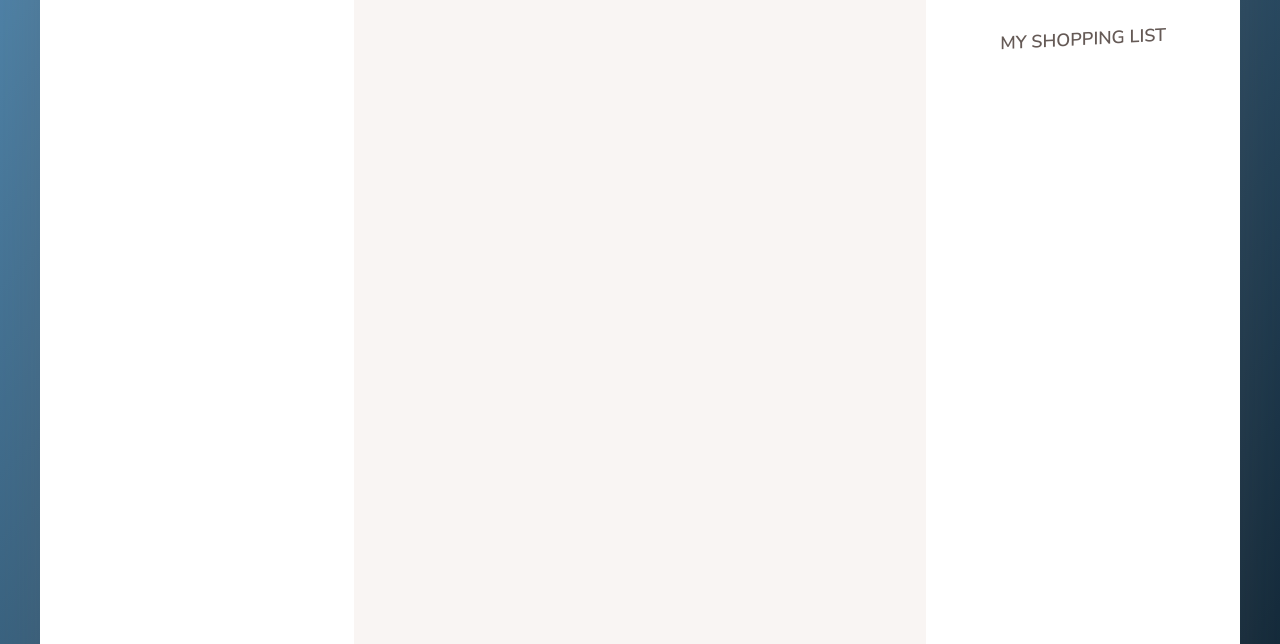
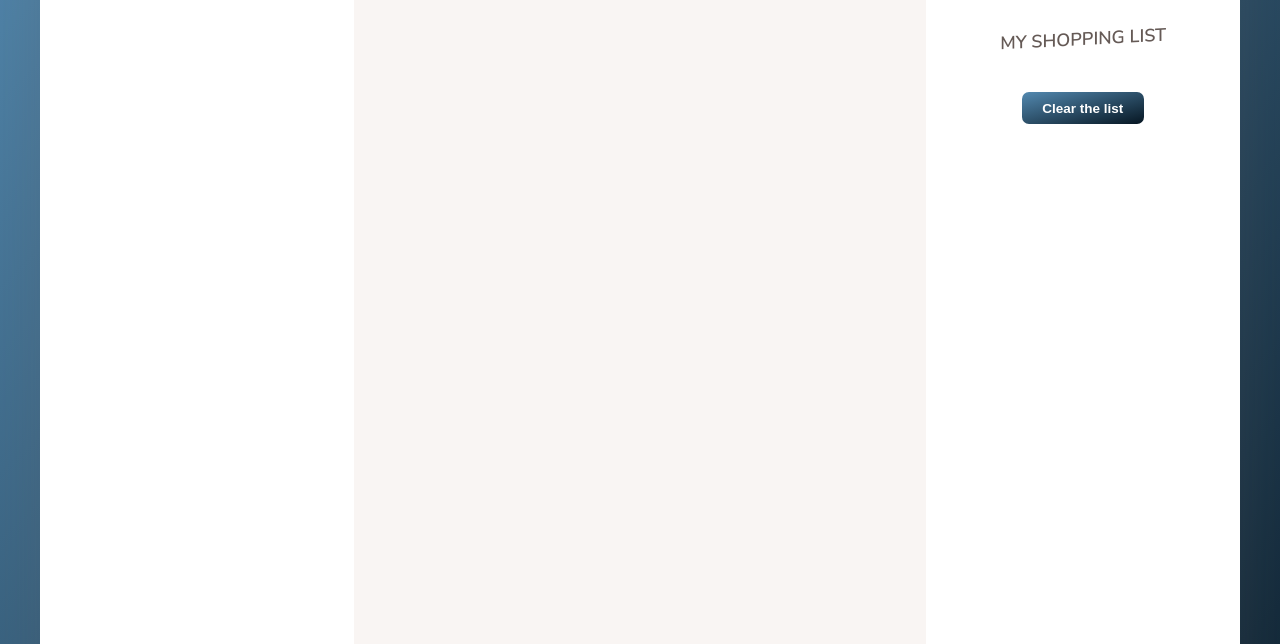
Before and after one commit to timoteidumitru/recipe_finder-app, a website built with webpack: page src/index.html in a window 1280 px wide. Shown: the part 156-800 px from the top of the page. Built offline with nearby package versions, Linux system fonts and the light colour scheme.

Commit message:
add a UI clear list button in shopping list section

```diff
--- a/src/index.html
+++ b/src/index.html
@@ -54,6 +54,7 @@
 
       <div class="shopping">
         <h2 class="heading-2">My Shopping List</h2>
+        <button class="shopping-clear-button">Clear the list</button>
         <ul class="shopping__list" id="third"></ul>
       </div>
     </div>
```
Also changed, not shown: dist/css/style.css, dist/index.html.
